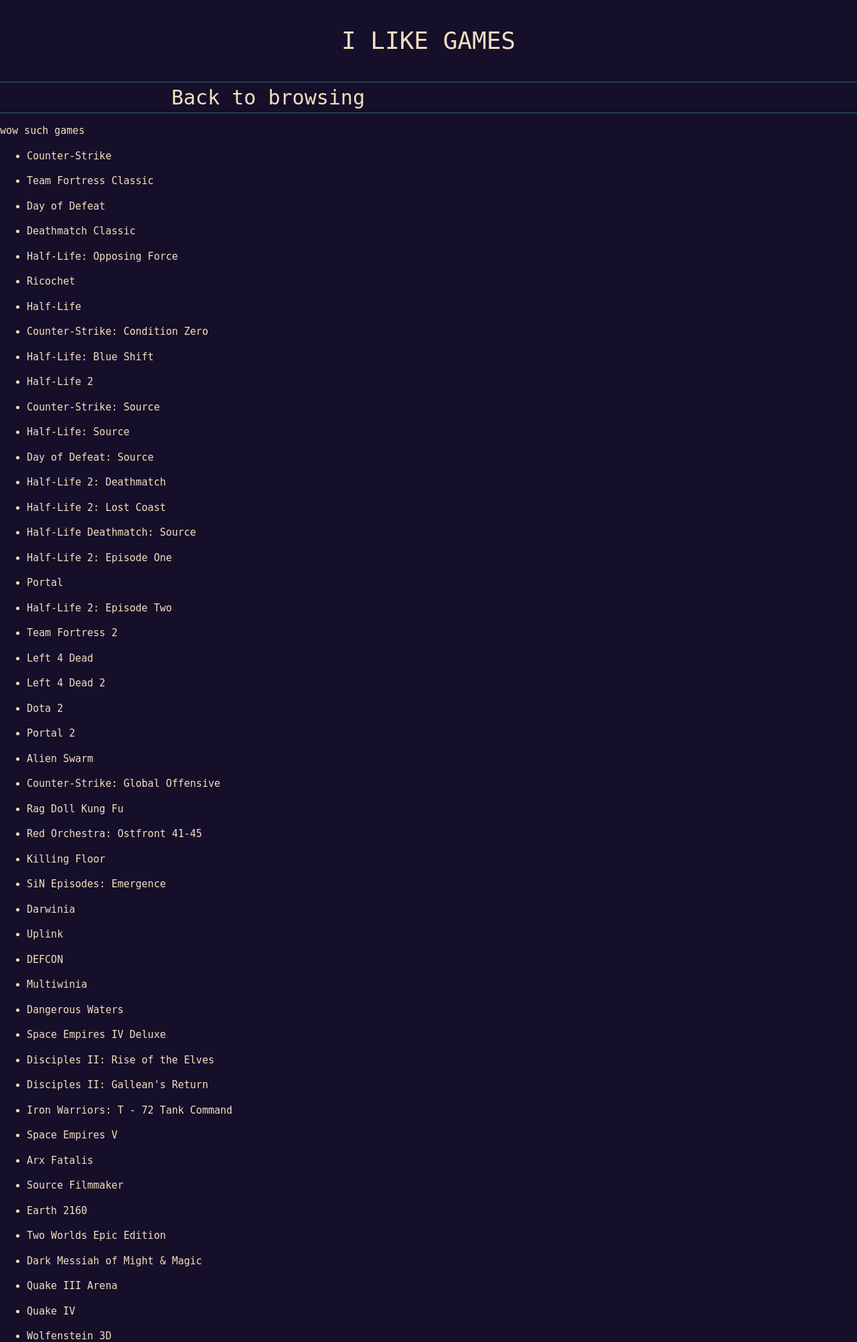
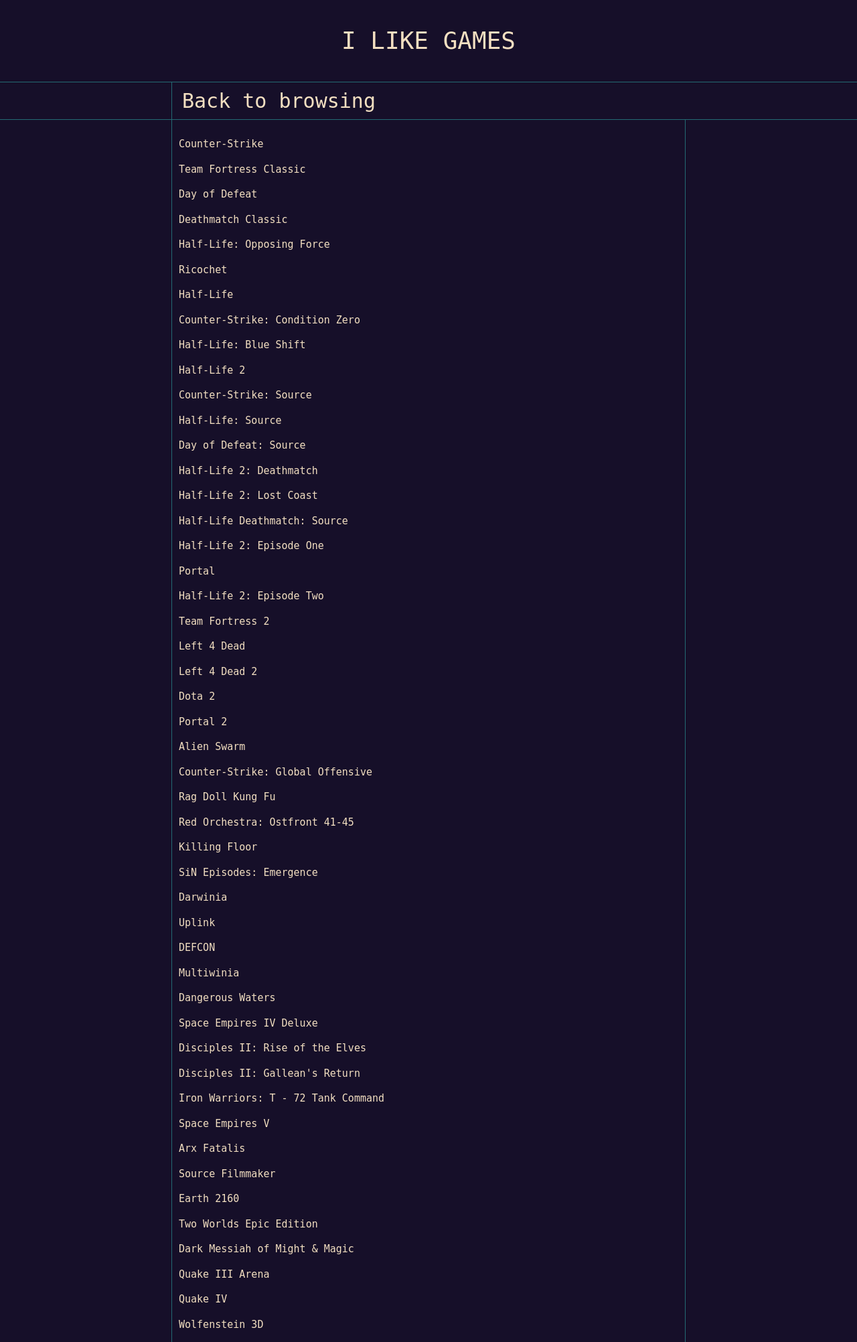
Before and after one commit to AlexCotiga07/Steam-Database, a Flask app: page / in a window 1280 px wide. Shown: the top 2004 px of the page at 67% size. Run offline with Flask 3, Linux system fonts and the light colour scheme; data comes from the database, SQL or seed files in the repository.

Commit message:
Formatting nav and main page

```diff
--- a/app.py
+++ b/app.py
@@ -12,7 +12,7 @@ def query_db(sql, args=(), one=False):
     Will return only item if one=True and can accept arguments as a tuple"""
     conn = sqlite3.connect(DATABASE)
     cursor = conn.cursor()
-    cursor.execute(sql, args)  # sql query and stuff that goes in ?
+    cursor.execute(sql, args)  # sql query and stuff that goes in the ?
     results = cursor.fetchall()  # for reading from db
     conn.commit()  # for making changes
     conn.close()
--- a/static/css/style.css
+++ b/static/css/style.css
@@ -19,7 +19,7 @@ a:visited {
 }
 
 h2 {
-    margin: 0;
+    margin: 5px 0;
 }
 
 /*-------------------------|
@@ -43,14 +43,42 @@ header {
 nav {
     border-top: #246a73 1px solid;
     border-bottom: #246a73 1px solid;
-    padding: 0 20%
+    padding: 0px 20%;
+    position: sticky;
+    position: -webkit-sticky; /*Safari*/
+    top: 0;
+    background-color: #160f29;
 }
 
 .nav-item {
-    padding: 0;
+    padding: 10px 15px;
+    border-left: #246a73 solid 1px;
 }
 
 .nav-item:hover {
     background-color: #368f8b;
     color: #160f29;
 }
+
+/*-------------------------|
+|                          |
+|           BODY           |
+|                          |
+|-------------------------*/
+
+main {
+    margin: 0 20%;
+    border-left: #246a73 solid 1px;
+    border-right: #246a73 solid 1px;
+    height: 100%;
+    padding: 10px;
+}
+
+.item-block {
+    margin: 0;
+    padding: 0;
+}
+
+.game-title {
+    margin: 0;
+}
--- a/templates/game.html
+++ b/templates/game.html
@@ -2,7 +2,7 @@
 {% block content %}
 
 <div>
-    <h1>{{game[1]}}</h1>
+    <h1 class="game-title">{{game[1]}}</h1>
     <p>{{game}}</p>
 </div>
 
--- a/templates/index.html
+++ b/templates/index.html
@@ -1,16 +1,14 @@
 {% extends "layout.html"%}
 {% block content %}
 
-<p>wow such games</p>
-
-<ul>
+<div class="item-block">
     {% for item in results %}
-    <li>
+    <div>
         <a href="game/{{item[0]}}">
             <p>{{item[1]}}</p>
         </a>
-    </li>
+    </div>
     {% endfor %}
-</ul>
+</div>
 
 {% endblock %}
```
